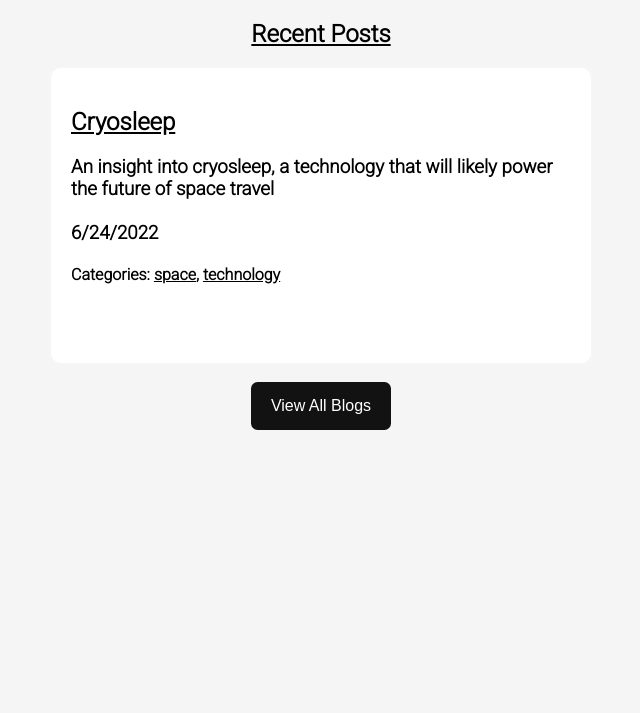
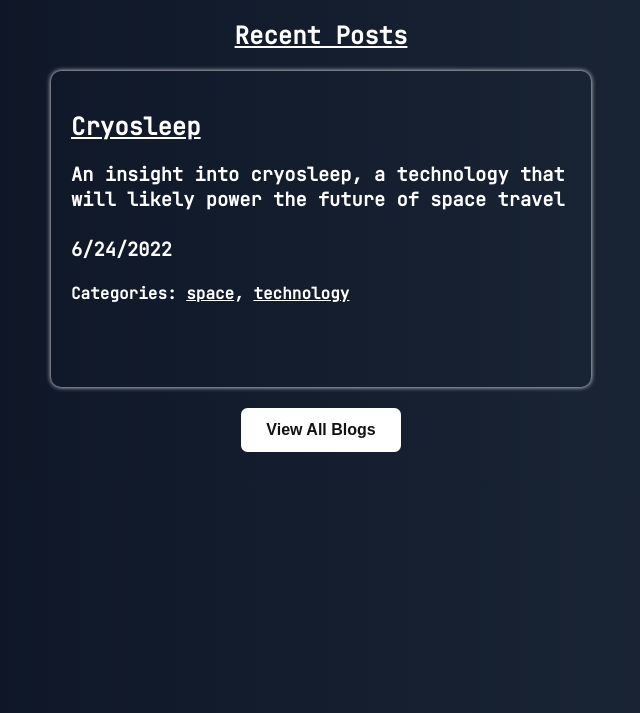
Before and after one commit to Blackhole1123/portfolio, a Flask app: page /blog/category/space in a window 1280 px wide. Shown: the top 713 px of the page, without its empty margins (319-959 px from the left). Run offline with Flask 2, Linux system fonts and the light colour scheme.

Commit message:
Redesigned UI

```diff
--- a/static/css/blog.css
+++ b/static/css/blog.css
@@ -3,35 +3,30 @@
   src: url(../JetBrainsMono-Regular.ttf);
 }
 
+
 body {
-  font-family: 'Roboto', sans-serif;
+  font-family: 'JetBrainsMono', serif;
+  background: linear-gradient(to right, #0a1121, #1e2a3b);
+  color: white;
 }
 
 h2 {
-  font-family: 'Roboto', sans-serif;
+  font-family: 'JetBrainsMono', serif;
+  color: white;
 }
 
 a {
-  font-family: 'Roboto', sans-serif;
+  font-family: 'JetBrainsMono', serif;
+  color: white;
 }
 
 p {
   font-family: 'Roboto', sans-serif;
 }
 
-
-body {
-  background: whitesmoke;
-}
-
-a {
-  color: black;
-}
-
 .box {
   width: 500px;
   height: fit-content;
-  background-color: white;
   border-radius: 10px;
   padding: 20px;
   box-shadow: 0px 0px 5px ghostwhite;
@@ -42,13 +37,14 @@
 }
 
 button {
-  background-color: #121212;
+  background-color: white;
   border: none;
   border-radius: 6.5px;
-  color: white;
-  padding: 15px 20px;
+  color: #121212;
+  padding: 13px 25px;
   text-align: center;
   font-size: 16px;
+  font-weight: bold;
 }
 
 button:hover {
--- a/static/css/blogpost.css
+++ b/static/css/blogpost.css
@@ -13,8 +13,14 @@
   src: url(../JetBrainsMono-Regular.ttf);
 }
 
+a {
+  color: white;
+}
+
 body {
   font-family: 'JetBrainsMono', serif;
+  background: linear-gradient(to right, #0a1121, #1e2a3b);
+  color: white;
 }
 
 ::selection {
--- a/templates/index.html
+++ b/templates/index.html
@@ -31,3 +31,4 @@
 <div class="wrapper">
       <h3>Hi! Thanks for visiting! I'm still building my website, so check back soon to see what I've been up to! In the meantime, check out <a href="/blog">my blog!</a></h3>
 </div>
+<button class="whitebutton" onclick="window.location.href='/blog'">Go to Blog</button>
```
Also changed, not shown: static/css/style.css (+15 -3 lines), templates/error.html (+14 -7 lines).
